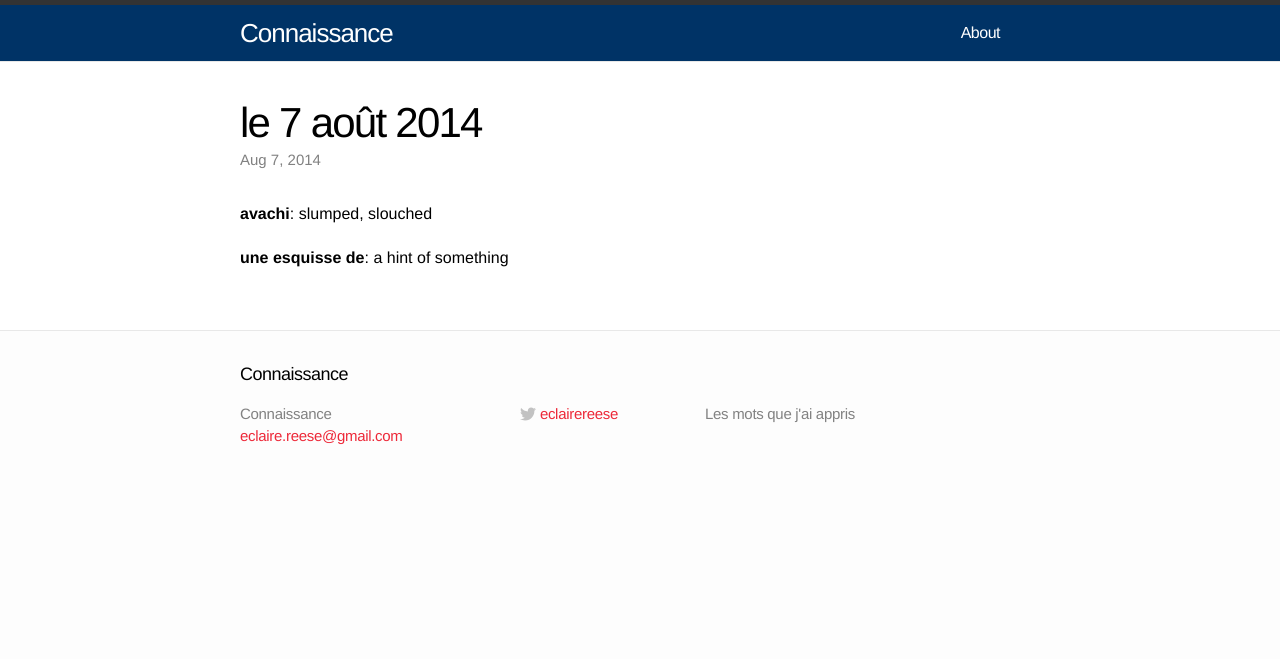
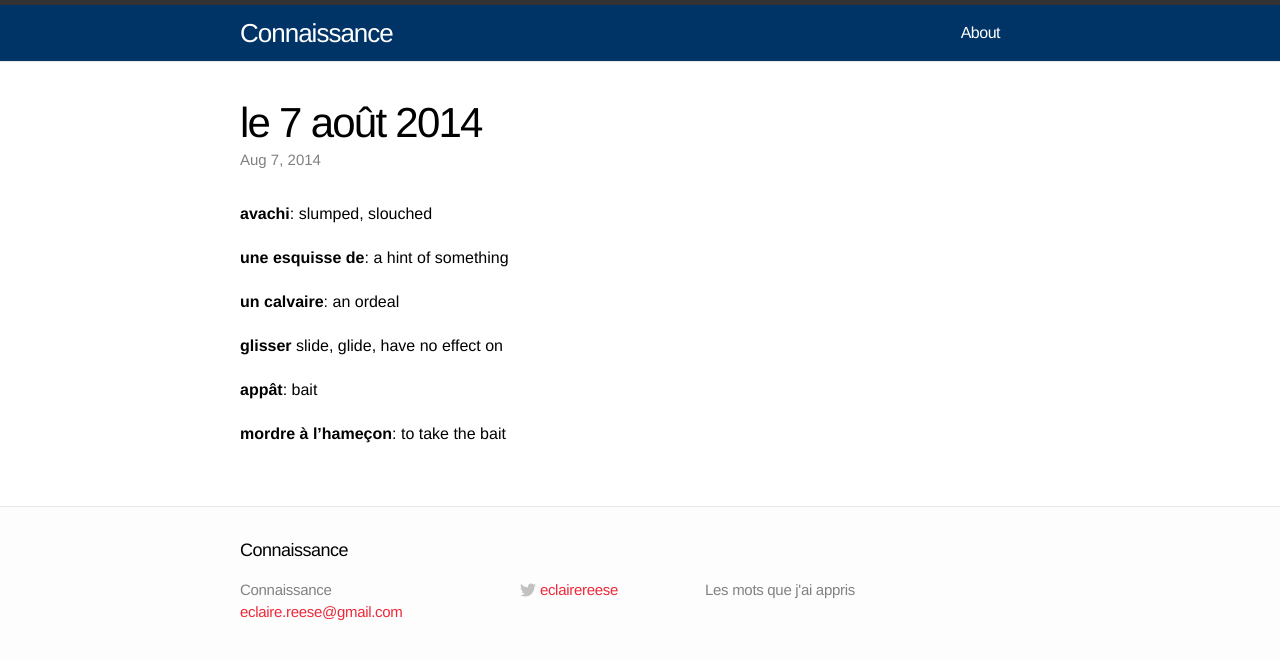
Before and after one commit to emilyreese/connaissance, a Jekyll site: the page built from _posts/2014-08-07-le-07-aout-2014.markdown, in a window 1280 px wide. Shown: the top 659 px of the page. Built offline with Jekyll 4.4.1, drawn with Linux system fonts in a browser that asks for light colours.

Commit message:
le 7 août 2014: add more words

```diff
--- a/_posts/2014-08-07-le-07-aout-2014.markdown
+++ b/_posts/2014-08-07-le-07-aout-2014.markdown
@@ -8,3 +8,11 @@ categories: mots
 **avachi**: slumped, slouched
 
 **une esquisse de**: a hint of something
+
+**un calvaire**: an ordeal
+
+**glisser** slide, glide, have no effect on
+
+**appât**: bait
+
+**mordre à l'hameçon**: to take the bait
```
